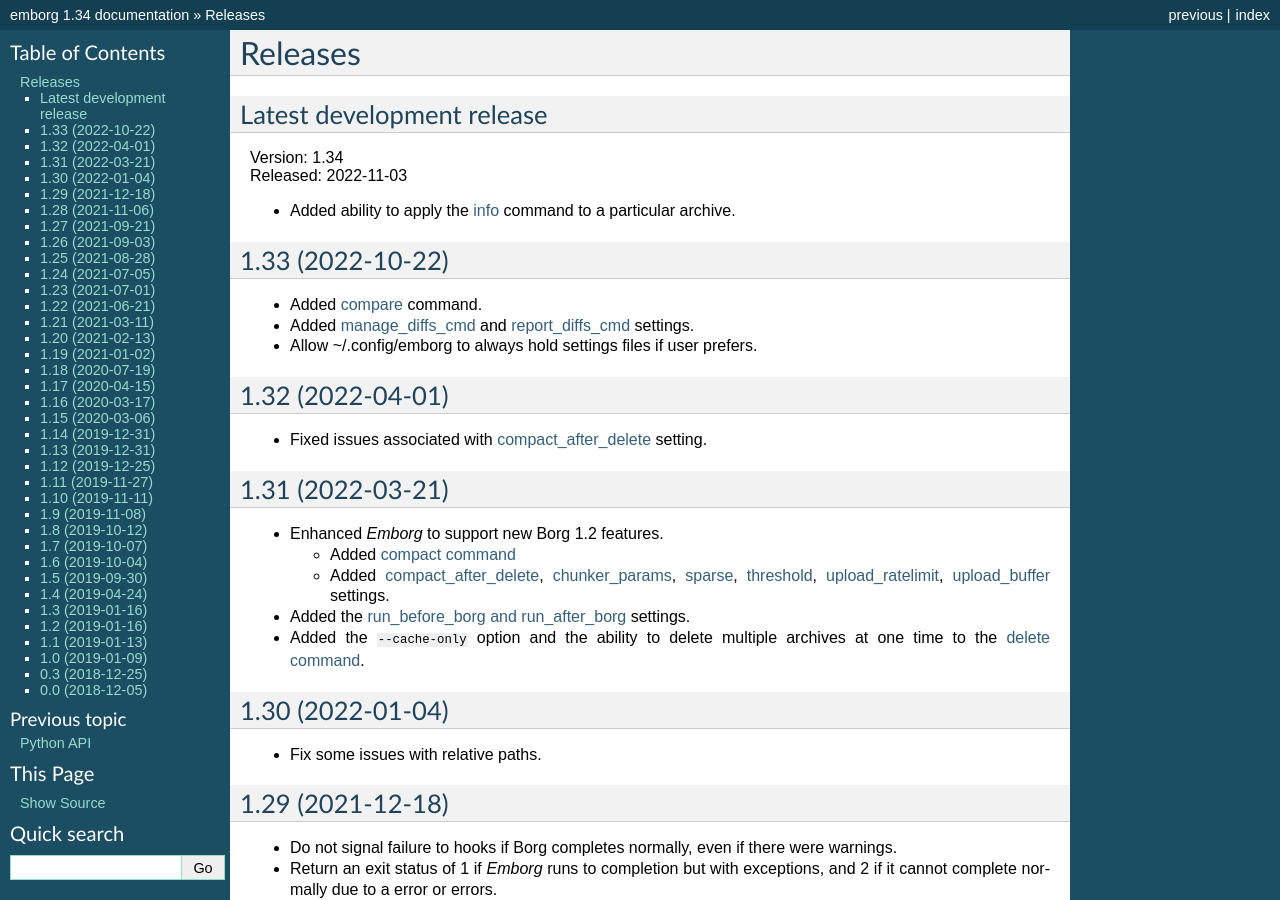
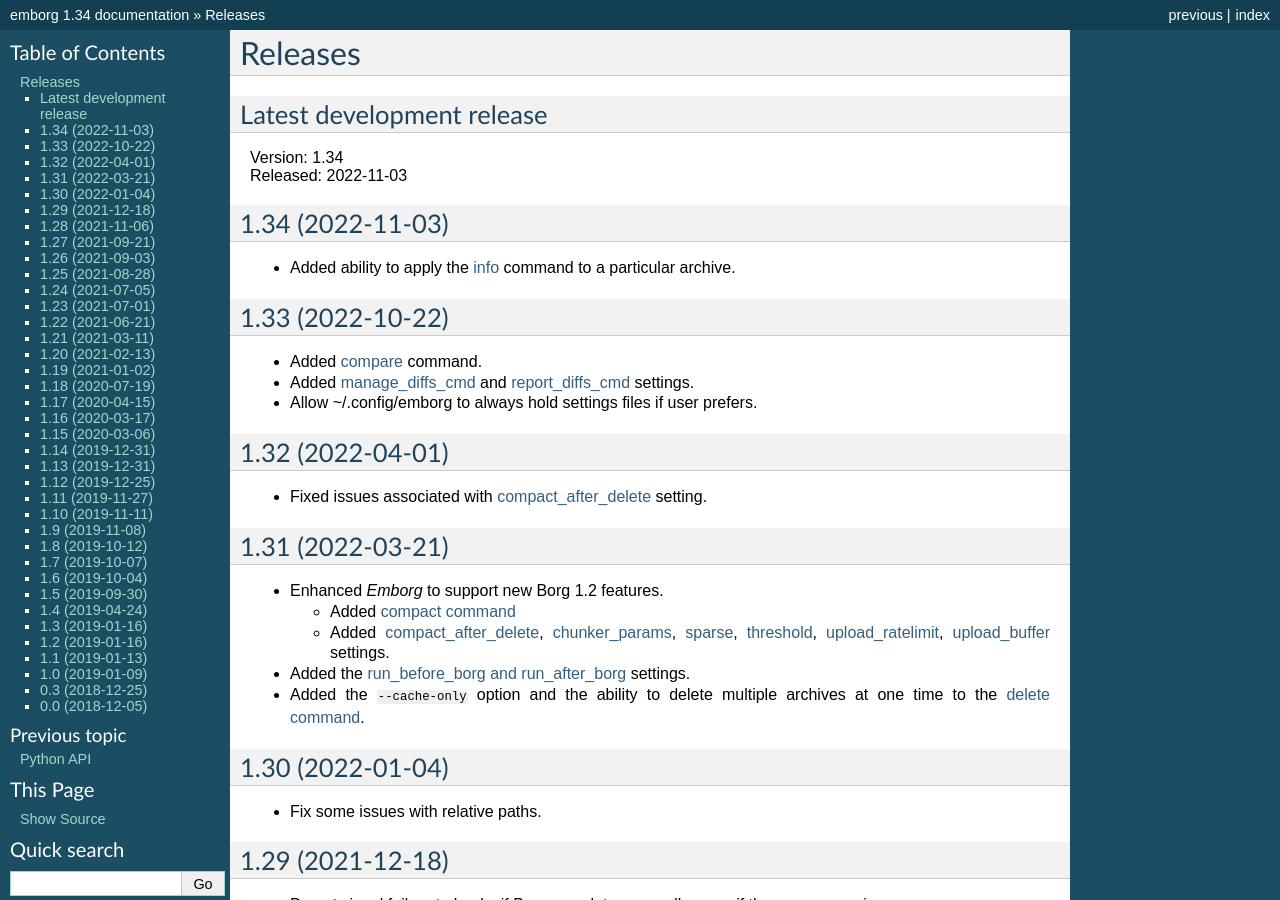
Before and after one commit to KenKundert/emborg, a Sphinx documentation site: the page built from doc/releases.rst, in a window 1280 px wide and 900 px high. Built offline with Sphinx 7.4.7, drawn with Linux system fonts in a browser that asks for light colours.

Commit message:
update release notes

```diff
--- a/doc/releases.rst
+++ b/doc/releases.rst
@@ -6,6 +6,9 @@
 | Version: 1.34
 | Released: 2022-11-03
 
+
+1.34 (2022-11-03)
+-----------------
 - Added ability to apply the :ref:`info <info>` command to a particular archive.
 
 
```
